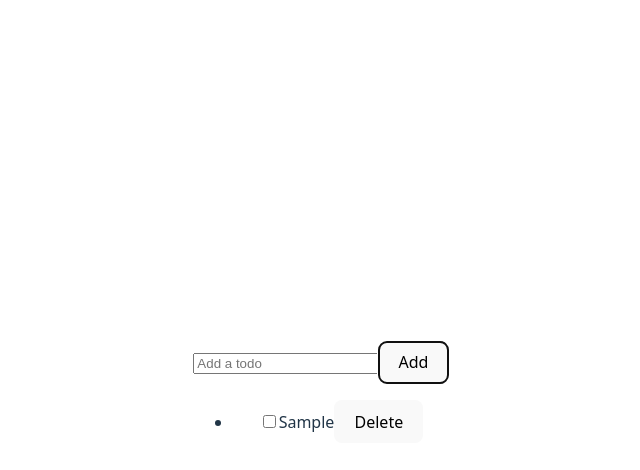
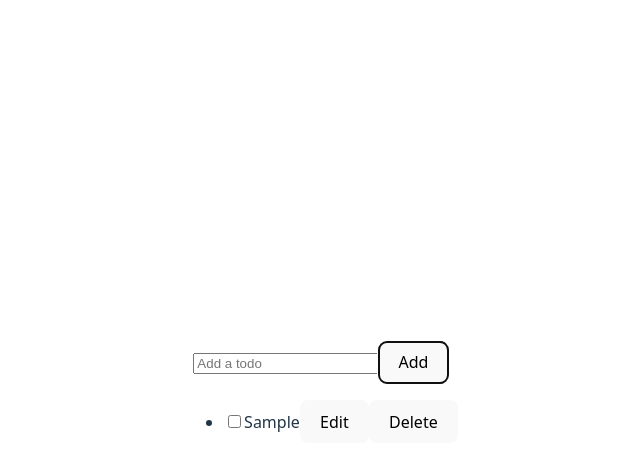
Before and after one commit to structbase/TodoContext, a React (Vite) app: page / in a window 1280 px wide. Both pictures are taken after typing "Sample" into the empty fields and a click on the button "Add". Shown: the top 470 px of the page, without its empty margins (319-959 px from the left). Built offline with nearby package versions, Linux system fonts and the light colour scheme.

Commit message:
Add edit functionality to todo items
Introduces the ability to edit todo item text. Updates TodoItem component to support inline editing and adds an editTodo method to TodoContext for updating todo text.

```diff
--- a/src/components/TodoItem.jsx
+++ b/src/components/TodoItem.jsx
@@ -1,7 +1,17 @@
+import { useState } from "react";
 import { useTodos } from "../contexts/TodoContext";
 
 export default function TodoItem({ todo }) {
-    const { toggleTodo, deleteTodo } = useTodos();
+    const { toggleTodo, deleteTodo, editTodo } = useTodos();
+    const [isEditing, setIsEditing] = useState(false);
+    const [newText, setNewText] = useState(todo.text);
+
+    const handleEdit = () => {
+        if (isEditing && newText.trim()) {
+            editTodo(todo.id, newText);
+        }
+        setIsEditing(!isEditing);
+    };
 
     return (
         <li>
@@ -10,7 +20,15 @@ export default function TodoItem({ todo }) {
                 checked={todo.completed}
                 onChange={() => toggleTodo(todo.id)}
             />
-            {todo.text}
+            {isEditing ? (
+                <input
+                    value={newText}
+                    onChange={(e) => setNewText(e.target.value)}
+                />
+            ) : (
+                <span>{todo.text}</span>
+            )}
+            <button onClick={handleEdit}>{isEditing ? "Save" : "Edit"}</button>
             <button onClick={() => deleteTodo(todo.id)}>Delete</button>
         </li>
     );
--- a/src/contexts/TodoContext.jsx
+++ b/src/contexts/TodoContext.jsx
@@ -26,9 +26,17 @@ export function TodoProvider({ children }) {
         setTodos((prev) => prev.filter((todo) => todo.id !== id));
     };
 
+    const editTodo = (id, newText) => {
+        setTodos((prev) =>
+            prev.map((todo) =>
+                todo.id === id ? { ...todo, text: newText } : todo
+            )
+        );
+    };
+
     return (
         <TodoContext.Provider
-            value={{ todos, addTodo, toggleTodo, deleteTodo }}
+            value={{ todos, addTodo, toggleTodo, deleteTodo, editTodo }}
         >
             {children}
         </TodoContext.Provider>
```
